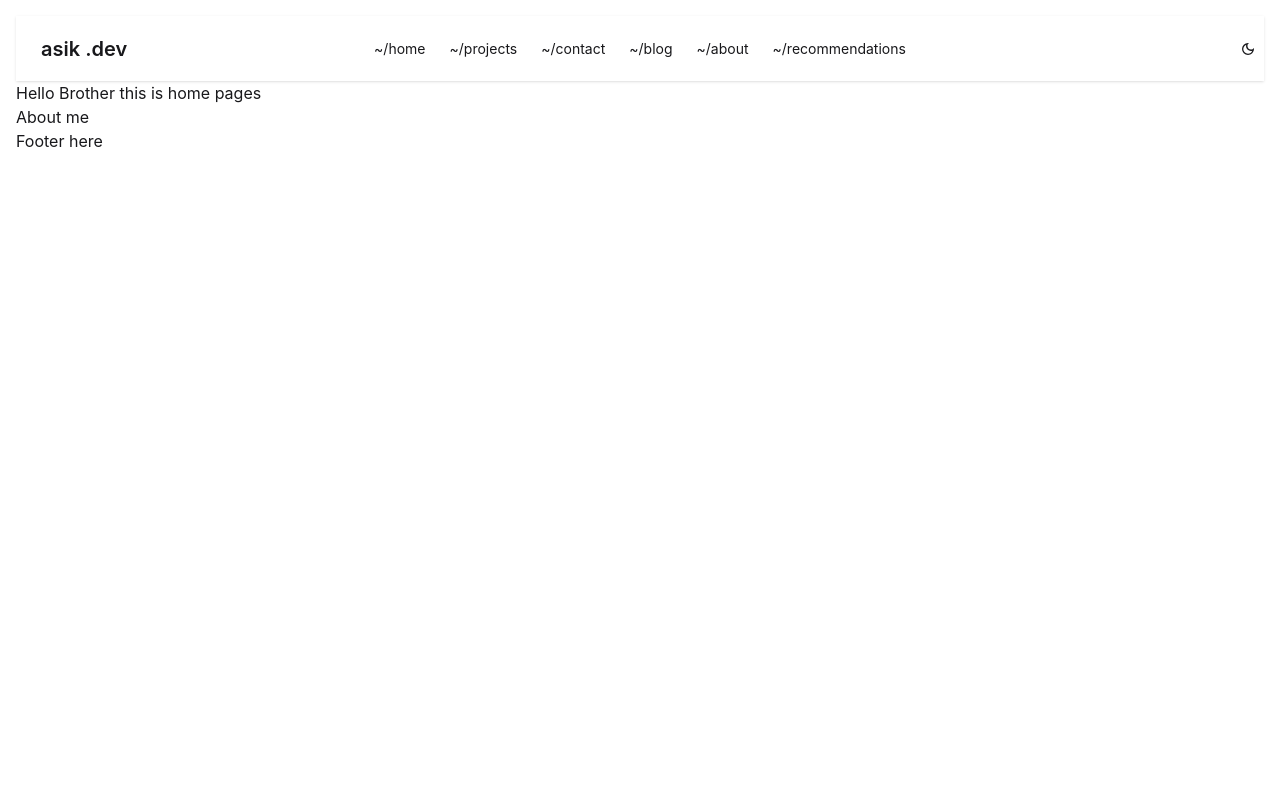
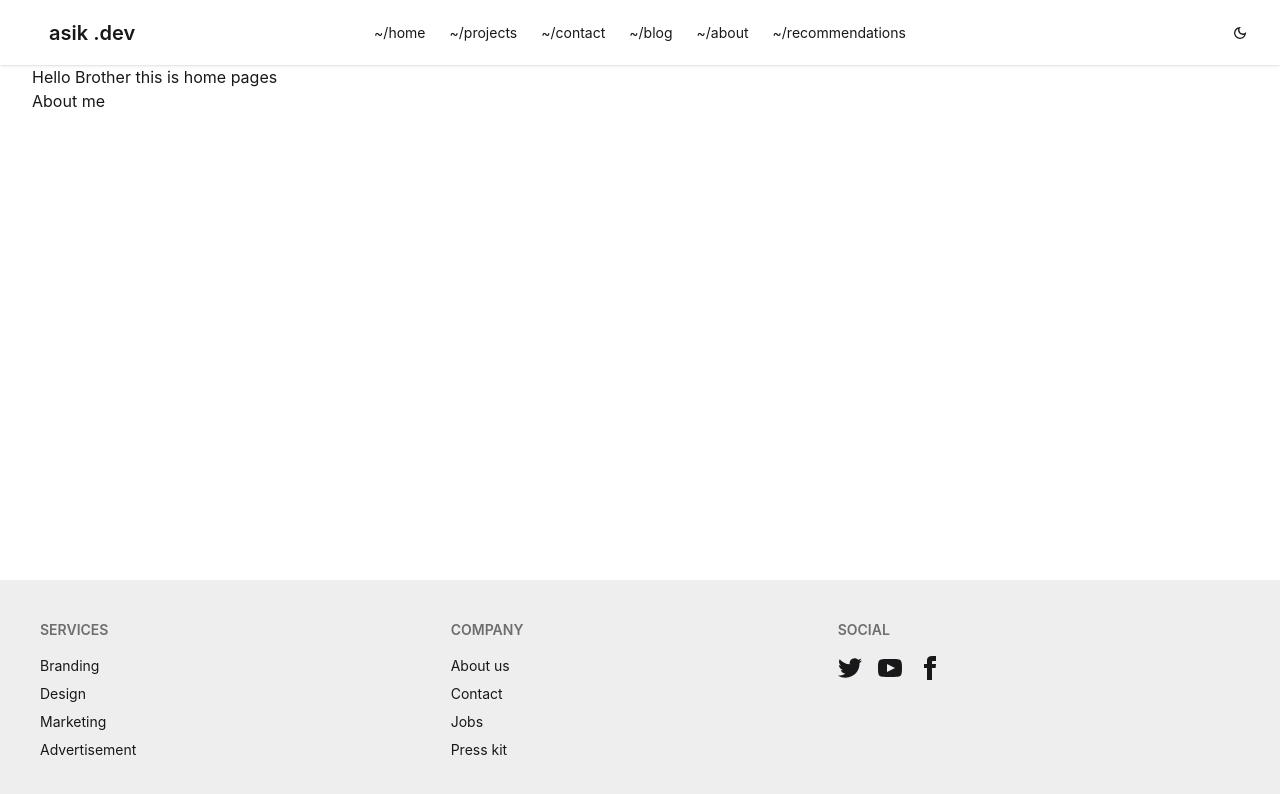
Before and after one commit to asik247/my_protfolio, a React (Vite) app: page / in a window 1280 px wide. Shown: the top 794 px of the page. Built offline with nearby package versions, Linux system fonts and the light colour scheme.

Commit message:
nav desing almost done

```diff
--- /dev/null
+++ b/src/Components/Footer/Foot.jsx
@@ -0,0 +1,62 @@
+import React from 'react';
+
+const Foot = () => {
+    return (
+        <footer className="footer sm:footer-horizontal bg-base-300 text-base-content p-10">
+            <nav>
+                <h6 className="footer-title">Services</h6>
+                <a className="link link-hover">Branding</a>
+                <a className="link link-hover">Design</a>
+                <a className="link link-hover">Marketing</a>
+                <a className="link link-hover">Advertisement</a>
+            </nav>
+            <nav>
+                <h6 className="footer-title">Company</h6>
+                <a className="link link-hover">About us</a>
+                <a className="link link-hover">Contact</a>
+                <a className="link link-hover">Jobs</a>
+                <a className="link link-hover">Press kit</a>
+            </nav>
+            <nav>
+                <h6 className="footer-title">Social</h6>
+                <div className="grid grid-flow-col gap-4">
+                    <a>
+                        <svg
+                            xmlns="http://www.w3.org/2000/svg"
+                            width="24"
+                            height="24"
+                            viewBox="0 0 24 24"
+                            className="fill-current">
+                            <path
+                                d="M24 4.557c-.883.392-1.832.656-2.828.775 1.017-.609 1.798-1.574 2.165-2.724-.951.564-2.005.974-3.127 1.195-.897-.957-2.178-1.555-3.594-1.555-3.179 0-5.515 2.966-4.797 6.045-4.091-.205-7.719-2.165-10.148-5.144-1.29 2.213-.669 5.108 1.523 6.574-.806-.026-1.566-.247-2.229-.616-.054 2.281 1.581 4.415 3.949 4.89-.693.188-1.452.232-2.224.084.626 1.956 2.444 3.379 4.6 3.419-2.07 1.623-4.678 2.348-7.29 2.04 2.179 1.397 4.768 2.212 7.548 2.212 9.142 0 14.307-7.721 13.995-14.646.962-.695 1.797-1.562 2.457-2.549z"></path>
+                        </svg>
+                    </a>
+                    <a>
+                        <svg
+                            xmlns="http://www.w3.org/2000/svg"
+                            width="24"
+                            height="24"
+                            viewBox="0 0 24 24"
+                            className="fill-current">
+                            <path
+                                d="M19.615 3.184c-3.604-.246-11.631-.245-15.23 0-3.897.266-4.356 2.62-4.385 8.816.029 6.185.484 8.549 4.385 8.816 3.6.245 11.626.246 15.23 0 3.897-.266 4.356-2.62 4.385-8.816-.029-6.185-.484-8.549-4.385-8.816zm-10.615 12.816v-8l8 3.993-8 4.007z"></path>
+                        </svg>
+                    </a>
+                    <a>
+                        <svg
+                            xmlns="http://www.w3.org/2000/svg"
+                            width="24"
+                            height="24"
+                            viewBox="0 0 24 24"
+                            className="fill-current">
+                            <path
+                                d="M9 8h-3v4h3v12h5v-12h3.642l.358-4h-4v-1.667c0-.955.192-1.333 1.115-1.333h2.885v-5h-3.808c-3.596 0-5.192 1.583-5.192 4.615v3.385z"></path>
+                        </svg>
+                    </a>
+                </div>
+            </nav>
+        </footer>
+    );
+};
+
+export default Foot;
--- a/src/Components/Navbar/Nav.jsx
+++ b/src/Components/Navbar/Nav.jsx
@@ -11,8 +11,8 @@ const Nav = () => {
         <li><Link>~/recommendations</Link></li>
     </>
     return (
-        <div className="navbar bg-base-100 shadow-sm">
-            <div className="navbar-start">
+        <div className="navbar bg-base-100 shadow-sm w-full max-w-7xl mx-auto px-4 sm:px-6 lg:px-8">
+            <div className="navbar-start ">
                 <div className="dropdown">
                     <div tabIndex={0} role="button" className="btn btn-ghost lg:hidden">
                         <svg xmlns="http://www.w3.org/2000/svg" className="h-5 w-5" fill="none" viewBox="0 0 24 24" stroke="currentColor"> <path strokeLinecap="round" strokeLinejoin="round" strokeWidth="2" d="M4 6h16M4 12h8m-8 6h16" /> </svg>
--- /dev/null
+++ b/src/Layouts/RootLayout.jsx
@@ -0,0 +1,18 @@
+import React from 'react';
+import Nav from '../Components/Navbar/Nav';
+import { Outlet } from 'react-router';
+import Foot from '../Components/Footer/Foot';
+
+const RootLayout = () => {
+    return (
+        <div className='min-h-screen flex flex-col'>
+            <Nav></Nav>
+            <main className='flex-1 w-full max-w-7xl mx-auto px-4 sm:px-6 lg:px-8'>
+                <Outlet></Outlet>
+            </main>
+            <Foot></Foot>
+        </div>
+    );
+};
+
+export default RootLayout;
--- a/src/Root/Root.jsx
+++ /dev/null
@@ -1,17 +0,0 @@
-import React from 'react';
-import Nav from '../Components/Navbar/Nav';
-import { Outlet } from 'react-router';
-
-const Root = () => {
-    return (
-        <div className='w-full max-w-7xl mx-auto p-4'>
-            <Nav></Nav>
-             <div>
-                <Outlet></Outlet>
-             </div>
-             <h1>Footer here</h1>
-        </div>
-    );
-};
-
-export default Root;
--- a/src/Router/Router.jsx
+++ b/src/Router/Router.jsx
@@ -1,10 +1,10 @@
 import { createBrowserRouter } from "react-router";
-import Root from "../Root/Root";
 import About from "../Pages/About/About";
 import Home from "../Pages/HomePage/Home";
+import RootLayout from "../Layouts/RootLayout";
 const router = createBrowserRouter([
     {
-        path: '/', Component: Root,
+        path: '/', Component: RootLayout,
         children: [
             {index:true,Component:Home},
 
--- a/src/main.jsx
+++ b/src/main.jsx
@@ -3,13 +3,13 @@ import { createRoot } from 'react-dom/client'
 import './index.css'
 import { RouterProvider } from 'react-router'
 import router from './Router/Router'
-import Root from './Root/Root'
+import RootLayout from './Layouts/RootLayout'
 
-
+//! main code here;
 createRoot(document.getElementById('root')).render(
   <StrictMode>
     <RouterProvider router={router}>
-      <Root></Root>
+      <RootLayout></RootLayout>
     </RouterProvider>
   </StrictMode>,
 )
```
